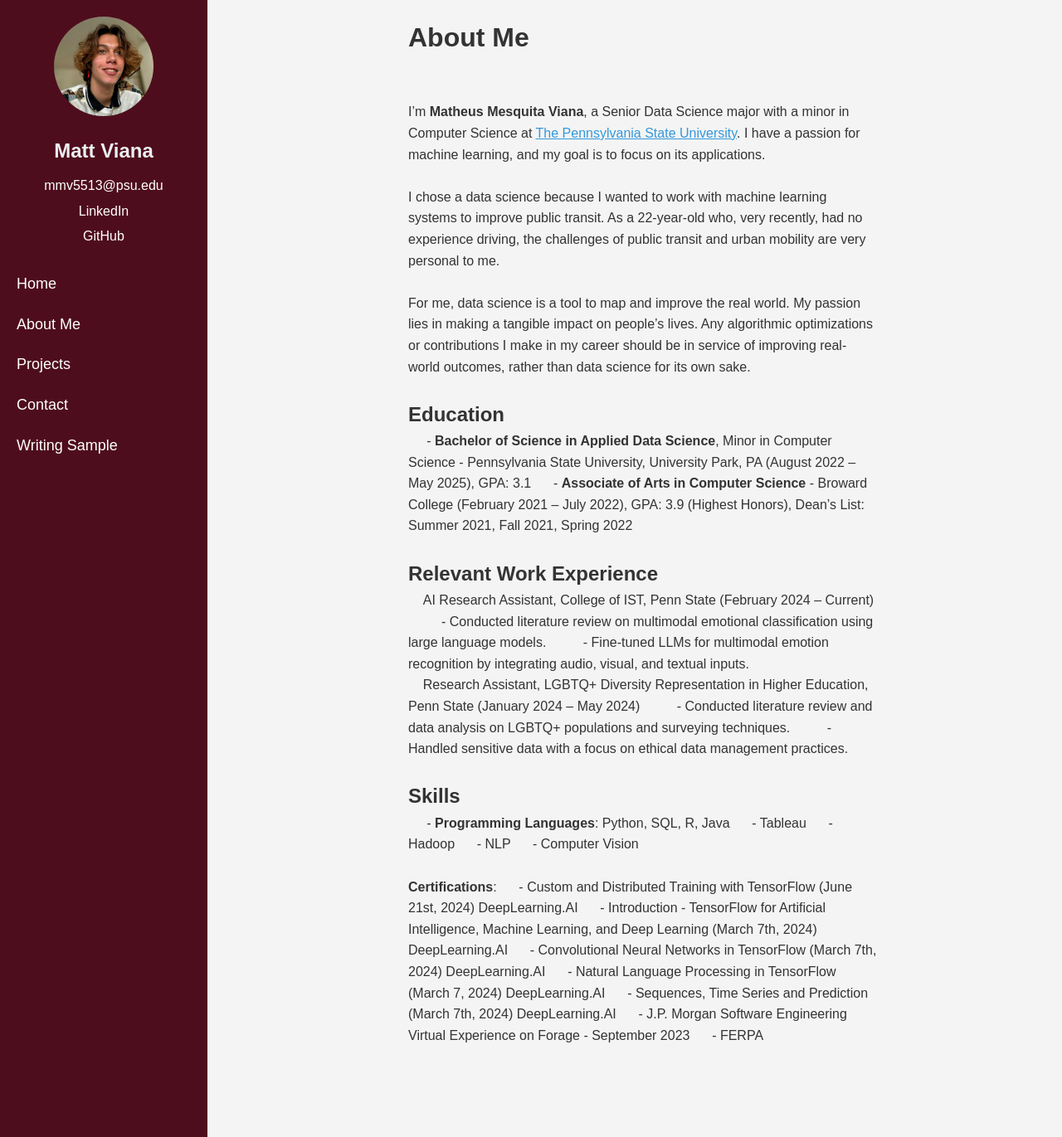
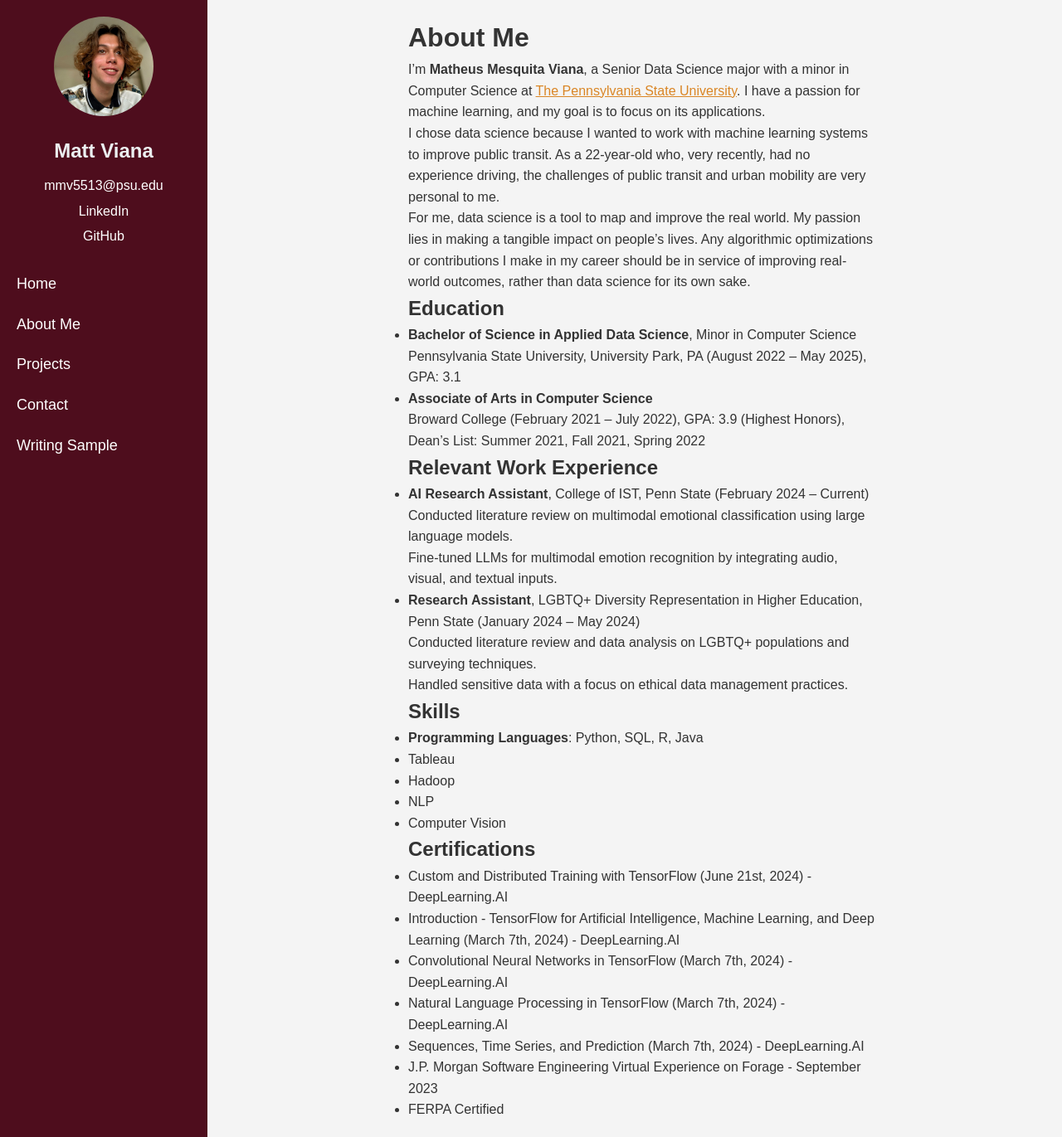
Before and after one commit to zXmattmesq/zXmattmesq.github.io, a Jekyll site: the page built from about.md, in a window 1280 px wide and 1371 px high. Shown: the whole window at 83% size. Built offline with Jekyll 4.4.1, drawn with Linux system fonts in a browser that asks for light colours.

Commit message:
Edits to about me

```diff
--- a/about.md
+++ b/about.md
@@ -4,41 +4,44 @@ title: About Me
 ---
 
 # About Me
-<br><br>
+
 I'm **Matheus Mesquita Viana**, a Senior Data Science major with a minor in Computer Science at [The Pennsylvania State University](https://ist.psu.edu/). I have a passion for machine learning, and my goal is to focus on its applications.
-<br><br>
-I chose a data science because I wanted to work with machine learning systems to improve public transit. As a 22-year-old who, very recently, had no experience driving, the challenges of public transit and urban mobility are very personal to me.
-<br><br>
+
+I chose data science because I wanted to work with machine learning systems to improve public transit. As a 22-year-old who, very recently, had no experience driving, the challenges of public transit and urban mobility are very personal to me.
+
 For me, data science is a tool to map and improve the real world. My passion lies in making a tangible impact on people’s lives. Any algorithmic optimizations or contributions I make in my career should be in service of improving real-world outcomes, rather than data science for its own sake.
-<br><br>
+
 ## Education
 
-  &nbsp;&nbsp;&nbsp;&nbsp; - **Bachelor of Science in Applied Data Science**, Minor in Computer Science - Pennsylvania State University, University Park, PA (August 2022 – May 2025), GPA: 3.1
-  &nbsp;&nbsp;&nbsp;&nbsp; - **Associate of Arts in Computer Science** - Broward College (February 2021 – July 2022), GPA: 3.9 (Highest Honors), Dean’s List: Summer 2021, Fall 2021, Spring 2022
-<br><br>
+- **Bachelor of Science in Applied Data Science**, Minor in Computer Science
+  Pennsylvania State University, University Park, PA (August 2022 – May 2025), GPA: 3.1
+- **Associate of Arts in Computer Science**
+  Broward College (February 2021 – July 2022), GPA: 3.9 (Highest Honors), Dean’s List: Summer 2021, Fall 2021, Spring 2022
+
 ## Relevant Work Experience
 
-  &nbsp;&nbsp;&nbsp;&nbsp;AI Research Assistant, College of IST, Penn State (February 2024 – Current)
-  &nbsp;&nbsp;&nbsp;&nbsp;&nbsp;&nbsp;&nbsp;&nbsp; - Conducted literature review on multimodal emotional classification using large language models.
-  &nbsp;&nbsp;&nbsp;&nbsp;&nbsp;&nbsp;&nbsp;&nbsp; - Fine-tuned LLMs for multimodal emotion recognition by integrating audio, visual, and textual inputs.
+- **AI Research Assistant**, College of IST, Penn State (February 2024 – Current)
+  Conducted literature review on multimodal emotional classification using large language models.
+  Fine-tuned LLMs for multimodal emotion recognition by integrating audio, visual, and textual inputs.
 
-  &nbsp;&nbsp;&nbsp;&nbsp;Research Assistant, LGBTQ+ Diversity Representation in Higher Education, Penn State (January 2024 – May 2024)
-  &nbsp;&nbsp;&nbsp;&nbsp;&nbsp;&nbsp;&nbsp;&nbsp; - Conducted literature review and data analysis on LGBTQ+ populations and surveying techniques.
-  &nbsp;&nbsp;&nbsp;&nbsp;&nbsp;&nbsp;&nbsp;&nbsp; - Handled sensitive data with a focus on ethical data management practices.
-<br><br>
+- **Research Assistant**, LGBTQ+ Diversity Representation in Higher Education, Penn State (January 2024 – May 2024)
+  Conducted literature review and data analysis on LGBTQ+ populations and surveying techniques.
+  Handled sensitive data with a focus on ethical data management practices.
+
 ## Skills
 
-  &nbsp;&nbsp;&nbsp;&nbsp; - **Programming Languages**: Python, SQL, R, Java
-  &nbsp;&nbsp;&nbsp;&nbsp; - Tableau
-  &nbsp;&nbsp;&nbsp;&nbsp; - Hadoop
-  &nbsp;&nbsp;&nbsp;&nbsp; - NLP
-  &nbsp;&nbsp;&nbsp;&nbsp; - Computer Vision
-<br><br>
-**Certifications**:
-  &nbsp;&nbsp;&nbsp;&nbsp; - Custom and Distributed Training with TensorFlow (June 21st, 2024) DeepLearning.AI
-  &nbsp;&nbsp;&nbsp;&nbsp; - Introduction - TensorFlow for Artificial Intelligence, Machine Learning, and Deep Learning (March 7th, 2024) DeepLearning.AI
-  &nbsp;&nbsp;&nbsp;&nbsp; - Convolutional Neural Networks in TensorFlow (March 7th, 2024) DeepLearning.AI
-  &nbsp;&nbsp;&nbsp;&nbsp; - Natural Language Processing in TensorFlow (March 7, 2024) DeepLearning.AI
-  &nbsp;&nbsp;&nbsp;&nbsp; - Sequences, Time Series and Prediction (March 7th, 2024) DeepLearning.AI
-  &nbsp;&nbsp;&nbsp;&nbsp; - J.P. Morgan Software Engineering Virtual Experience on Forage - September 2023
-  &nbsp;&nbsp;&nbsp;&nbsp; - FERPA
+- **Programming Languages**: Python, SQL, R, Java
+- Tableau
+- Hadoop
+- NLP
+- Computer Vision
+
+## Certifications
+
+- Custom and Distributed Training with TensorFlow (June 21st, 2024) - DeepLearning.AI
+- Introduction - TensorFlow for Artificial Intelligence, Machine Learning, and Deep Learning (March 7th, 2024) - DeepLearning.AI
+- Convolutional Neural Networks in TensorFlow (March 7th, 2024) - DeepLearning.AI
+- Natural Language Processing in TensorFlow (March 7th, 2024) - DeepLearning.AI
+- Sequences, Time Series, and Prediction (March 7th, 2024) - DeepLearning.AI
+- J.P. Morgan Software Engineering Virtual Experience on Forage - September 2023
+- FERPA Certified
--- a/assets/css/styles.css
+++ b/assets/css/styles.css
@@ -107,7 +107,7 @@ h1, h2, h3 {
 
 /* Link styling */
 a {
-    color: #3498db;
+    color: #da8626;
 }
 
 a:hover {
```
